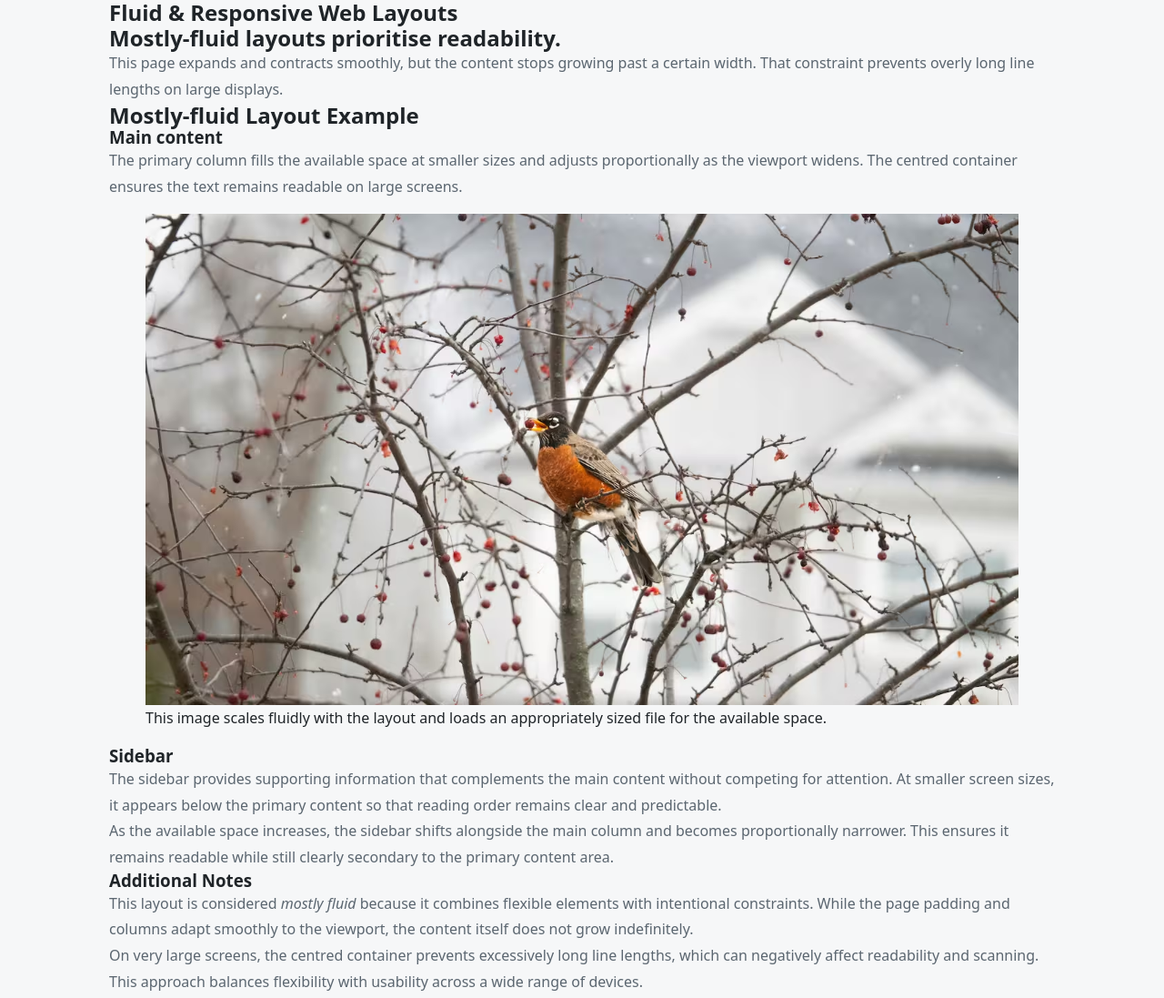
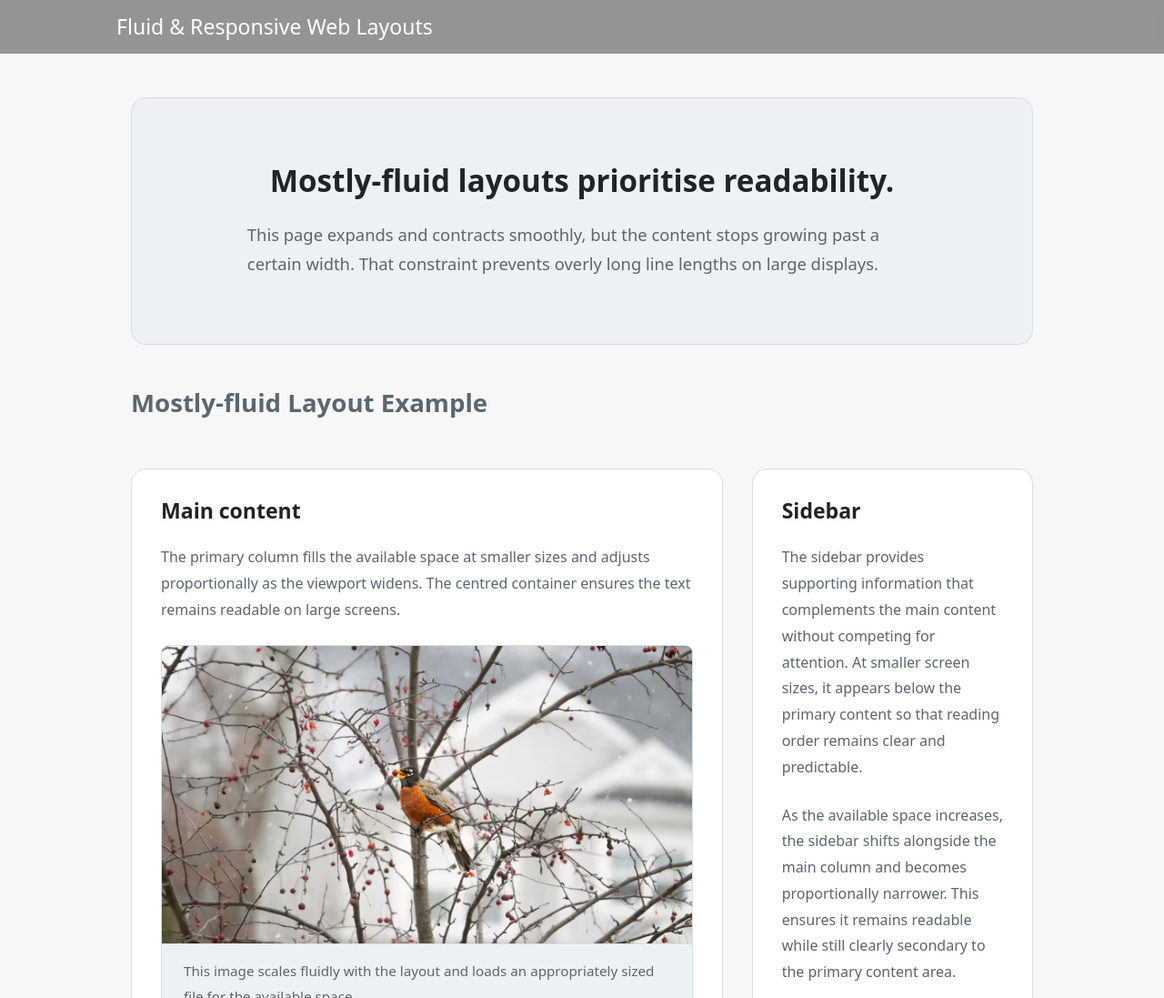
Before and after one commit to eubhawatson-classes/dmit-2033-a02-winter-2026, a plain HTML site: page 02-fluid-responsive/index.html in a window 1280 px wide. Shown: the top 1097 px of the page at 91% size. Drawn offline with Linux system fonts and the light colour scheme.

Commit message:
End of Lesson 2 (Mostly Fluid Layouts).

```diff
--- a/02-fluid-responsive/css/styles.css
+++ b/02-fluid-responsive/css/styles.css
@@ -93,7 +93,9 @@
 }
 
 /* Typographic Styles */
-h1, h2, h3 {
+h1,
+h2,
+h3 {
     font-weight: 600;
     line-height: 1.15;
     margin: 0;
@@ -103,3 +105,179 @@
     color: var(--muted);
     margin: 0;
 }
+
+/* Header */
+header {
+    background-color: #0c0f126c;
+    backdrop-filter: blur(8px);
+    position: sticky;
+    top: 0;
+    z-index: 10;
+
+    .container {
+        padding: var(--s-2) var(--gutter);
+    }
+
+    h1 {
+        color: var(--surface);
+        font-size: var(--fs-1);
+        font-weight: 400;
+    }
+}
+
+/* Main Layout */
+main.container {
+    padding: var(--s-6);
+}
+
+/* Hero */
+.hero {
+    background-color: var(--surface-strong);
+    border: 1px solid var(--border);
+    border-radius: var(--radius);
+    margin-bottom: var(--s-6);
+    padding: var(--s-6);
+
+    h2 {
+        font-size: var(--fs-3);
+        margin-bottom: var(--s-3);
+    }
+
+    p {
+        font-size: 1.15rem;
+        line-height: 1.75;
+        max-width: 70ch;
+    }
+}
+
+/* Main Section & Asides */
+.layout {
+    display: flex;
+    flex-direction: column;
+    gap: var(--s-4);
+    margin-top: 0;
+
+    h2 {
+        color: var(--muted);
+        font-size: var(--fs-3);
+        margin-bottom: var(--s-3);
+    }
+
+    h3 {
+        font-size: var(--fs-2);
+    }
+
+    .main,
+    .side,
+    .notes {
+        background-color: var(--surface);
+        border: 1px solid var(--border);
+        border-radius: var(--radius);
+        display: flex;
+        flex-direction: column;
+        gap: var(--s-3);
+        padding: var(--s-4);
+    }
+}
+
+figure {
+    border: 1px solid var(--border);
+    border-radius: calc(var(--radius) - var(--base));
+    margin: 0;
+    overflow: hidden;
+
+    figcaption {
+        background-color: var(--surface-strong);
+        border-top: 1px solid var(--border);
+        color: var(--muted);
+        font-size: 0.95rem;
+        padding: var(--s-2) var(--s-3);
+    }
+}
+
+/* Media Queries */
+
+/* Medium Screens */
+@media (min-width: 48rem) {
+    :root {
+        --gutter: var(--s-4);
+    }
+
+    header h1 {
+        font-size: var(--fs-2);
+    }
+
+    .hero {
+        > * {
+            margin: var(--s-3) auto;
+        }
+
+        h2 {
+            font-size: var(--fs-4);
+            text-align: center;
+        }
+    }
+
+    .layout {
+        flex-direction: row;
+        flex-wrap: wrap;
+    }
+
+    h2 {
+        flex-basis: 100%;
+        margin-bottom: 0;
+        order: -10;
+    }
+
+    .main {
+        /*
+
+        The flex shorthand property is for flex items. It takes three arguments:
+
+        1. If there's room, can this grow?
+        2. If there isn't room, can this shrink?
+        3. What should the baseline size be?
+
+        */
+        flex: 2 1 34rem;
+    }
+
+    .side {
+        flex: 1 1 16rem;
+    }
+
+    .notes {
+        flex-basis: 100%;
+    }
+}
+
+/* Large Screens */
+@media (min-width: 100rem) {
+    :root {
+        --gutter: var(--s-6);
+        --container-max: 93rem;
+    }
+
+    .hero h2 {
+        font-size: var(--fs-5);
+    }
+
+    .layout {
+        h2 {
+            font-size: var(--fs-5);
+        }
+
+        .main {
+            flex: 3 1 0;
+        }
+
+        .side {
+            flex: 1.25 1 0;
+        }
+
+        .notes {
+            flex: 1.25 1 0;
+            order: -1;
+        }
+    }
+}
```
